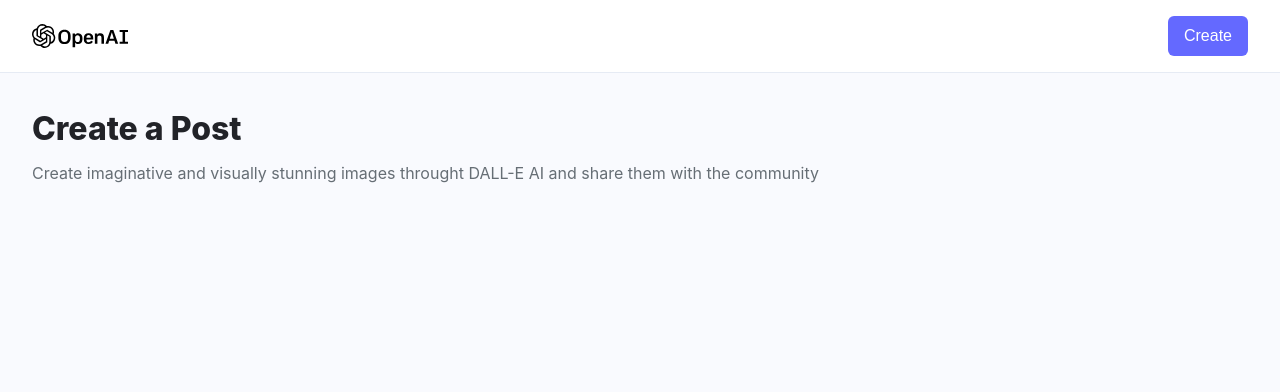
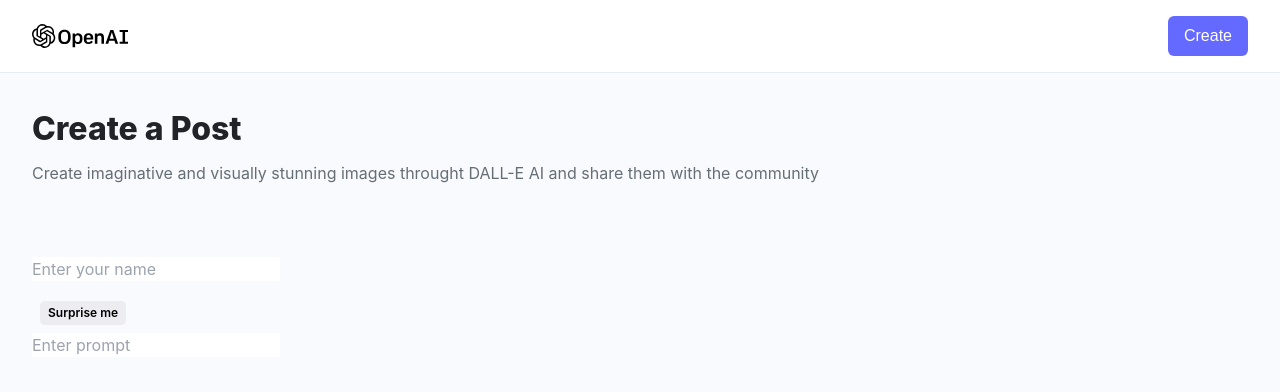
Before and after one commit to picturepatch07/PixelMuse, a React (Vite) app: page /create-post in a window 1280 px wide. Shown: the top 392 px of the page. Built offline with nearby package versions, Linux system fonts and the light colour scheme; a web font is replaced by a local one.

Commit message:
form-field added

```diff
--- a/src/components/Formfield/formField.jsx
+++ b/src/components/Formfield/formField.jsx
@@ -1,7 +1,45 @@
 import React from "react";
 
-function formField() {
-  return <div></div>;
+function formField({
+  labelName,
+  type,
+  name,
+  placeholder,
+  value,
+  handleChange,
+  isSurpriseMe,
+  handleSurpriseMe,
+}) {
+  return (
+    <div>
+      <div className="flex items-center gap-2 mb-2">
+        <label
+          htmlFor={name}
+          className="block text-sm font-medium text-gray-900"
+        >
+          {labelName}
+        </label>
+        {isSurpriseMe && (
+          <button
+            type="button"
+            onClick={handleSurpriseMe}
+            className="font-semibold text-xs bg-[#ECECF1] py-1 px-2 rounded-[5px] text-black"
+          >
+            Surprise me
+          </button>
+        )}
+      </div>
+      <input
+        type={type}
+        id={name}
+        name={name}
+        placeholder={placeholder}
+        value={value}
+        onChange={handleChange}
+        required
+      />
+    </div>
+  );
 }
 
 export default formField;
--- a/src/pages/createPost.jsx
+++ b/src/pages/createPost.jsx
@@ -1,5 +1,5 @@
 import React from "react";
-import { Form, useNavigate } from "react-router-dom";
+import { useNavigate } from "react-router-dom";
 import Preview from "../assets/preview.png";
 import { getRandomPrompt } from "../utils";
 import FormField from "../components/Formfield/formField";
@@ -34,7 +34,7 @@
           </p>
         </div>
         <form className="mt-16 max-w-3xl" onSubmit={handleSubmit}>
-          <div className="flex flec-col gap-5">
+          <div className="flex flex-col gap-5">
             <FormField
               LabelName="Your name"
               type="text"
```
